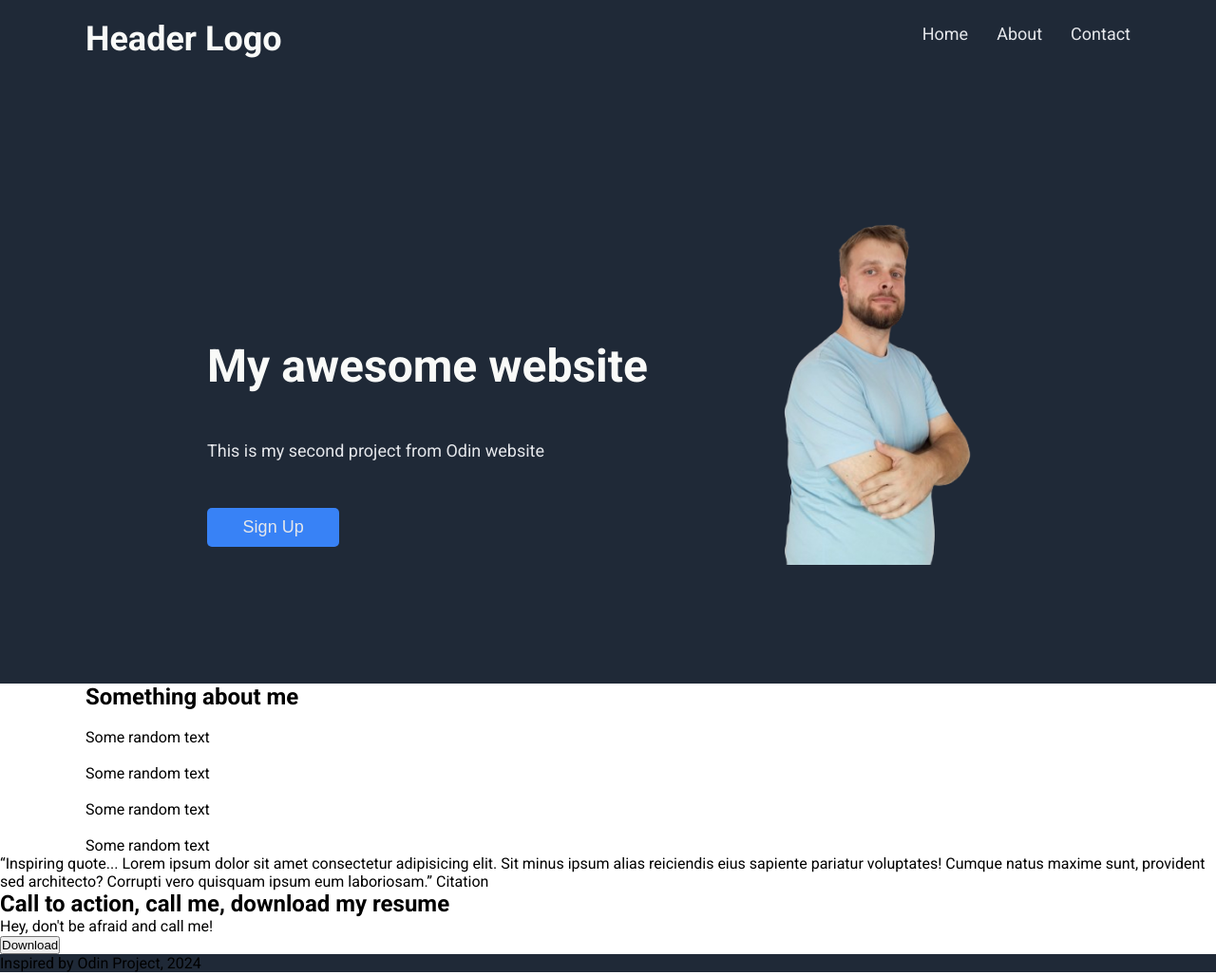
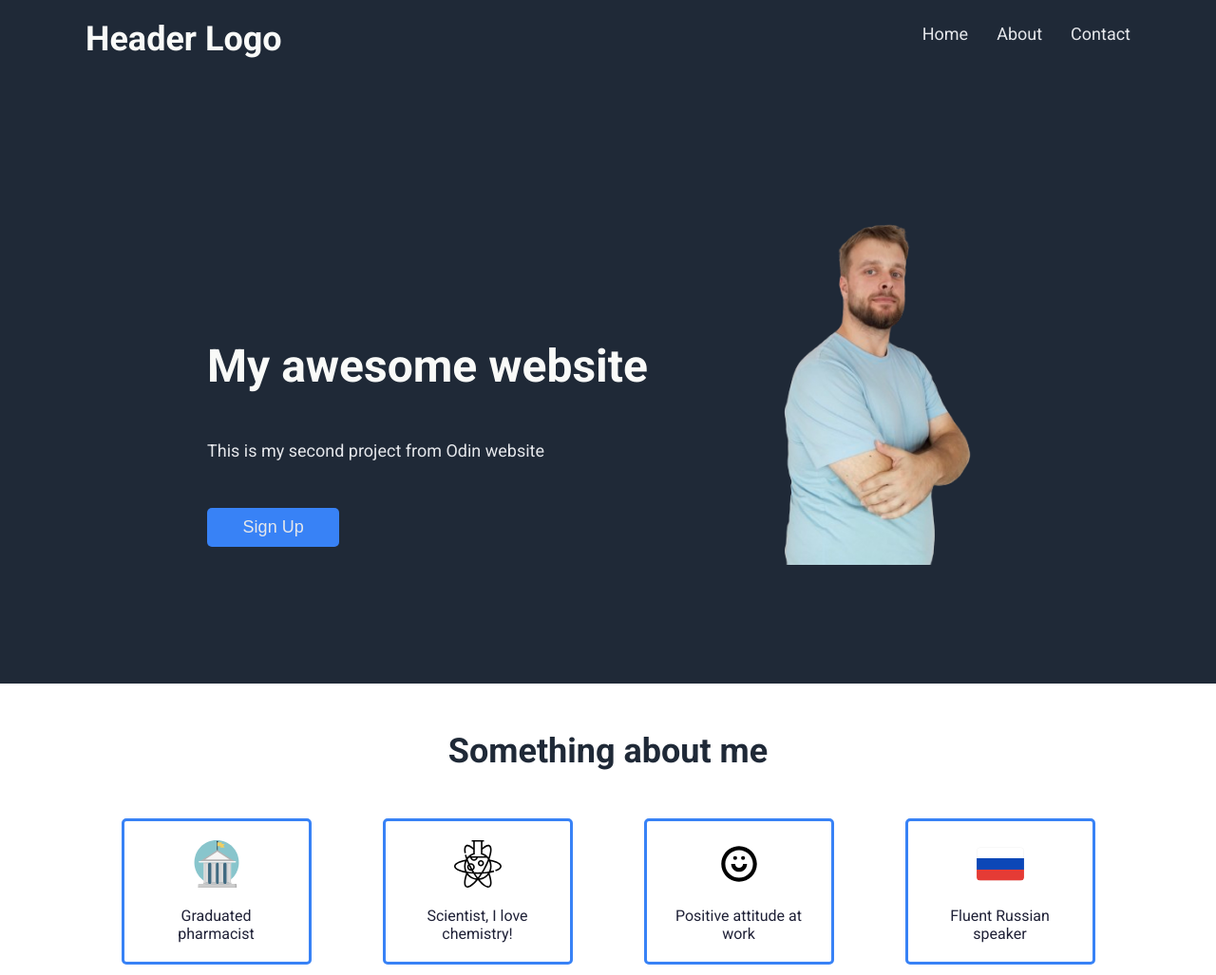
Before and after one commit to patrikkusnir1/odin-landing-page, a plain HTML site: page index.html in a window 1280 px wide. Shown: the top 1027 px of the page at 95% size. Drawn offline with Linux system fonts and the light colour scheme.

Commit message:
finish about me section

```diff
--- a/index.html
+++ b/index.html
@@ -43,20 +43,20 @@
       <h2>Something about me</h2>
       <div class="info-cards">
         <div class="card">
-          <img src="" alt="">
-          <p>Some random text</p>
+          <img src="university-svgrepo-com.svg" alt="university logo" width="50">
+          <p>Graduated pharmacist</p>
         </div>
         <div class="card">
-          <img src="" alt="">
-          <p>Some random text</p>
+          <img src="science-chemistry-svgrepo-com.svg" alt="science icon flask" width="50">
+          <p>Scientist, I love chemistry!</p>
         </div>
         <div class="card">
-          <img src="" alt="">
-          <p>Some random text</p>
+          <img src="smiley-positive-svgrepo-com.svg" alt="smiley" width="50">
+          <p>Positive attitude at work</p>
         </div>
         <div class="card">
-          <img src="" alt="">
-          <p>Some random text</p>
+          <img src="flag-ru-svgrepo-com.svg" alt="russian flag" width="50">
+          <p>Fluent Russian speaker</p>
         </div>
       </div>
     </div>
--- a/style.css
+++ b/style.css
@@ -115,3 +115,39 @@ li a {
 .left-side>* {
   padding-bottom: 20px;
 }
+
+.about .container .info-cards {
+  display: flex;
+  justify-content: space-around;
+  padding-bottom: 70px;
+
+}
+
+.about .container {
+  display: flex;
+  flex-direction: column;
+  justify-content: space-between;
+}
+
+.card {
+  display: flex;
+  flex-direction: column;
+  align-items: center;
+  justify-content: space-between;
+  gap: 20px;
+  border: 3px solid #3882f6;
+  padding: 20px;
+  border-radius: 5px;
+  flex-basis: 200px;
+  text-align: center;
+  color: #1f2137;
+}
+
+.about .container h2 {
+  font-size: 36px;
+  color: #1f2937;
+  font-weight: extra-bold;
+  text-align: center;
+  margin-bottom: 50px;
+  padding-top: 50px;
+}
```
Also changed, not shown: flag-ru-svgrepo-com.svg (added), science-chemistry-svgrepo-com.svg (added), smiley-positive-svgrepo-com.svg (added), university-svgrepo-com.svg (added).
